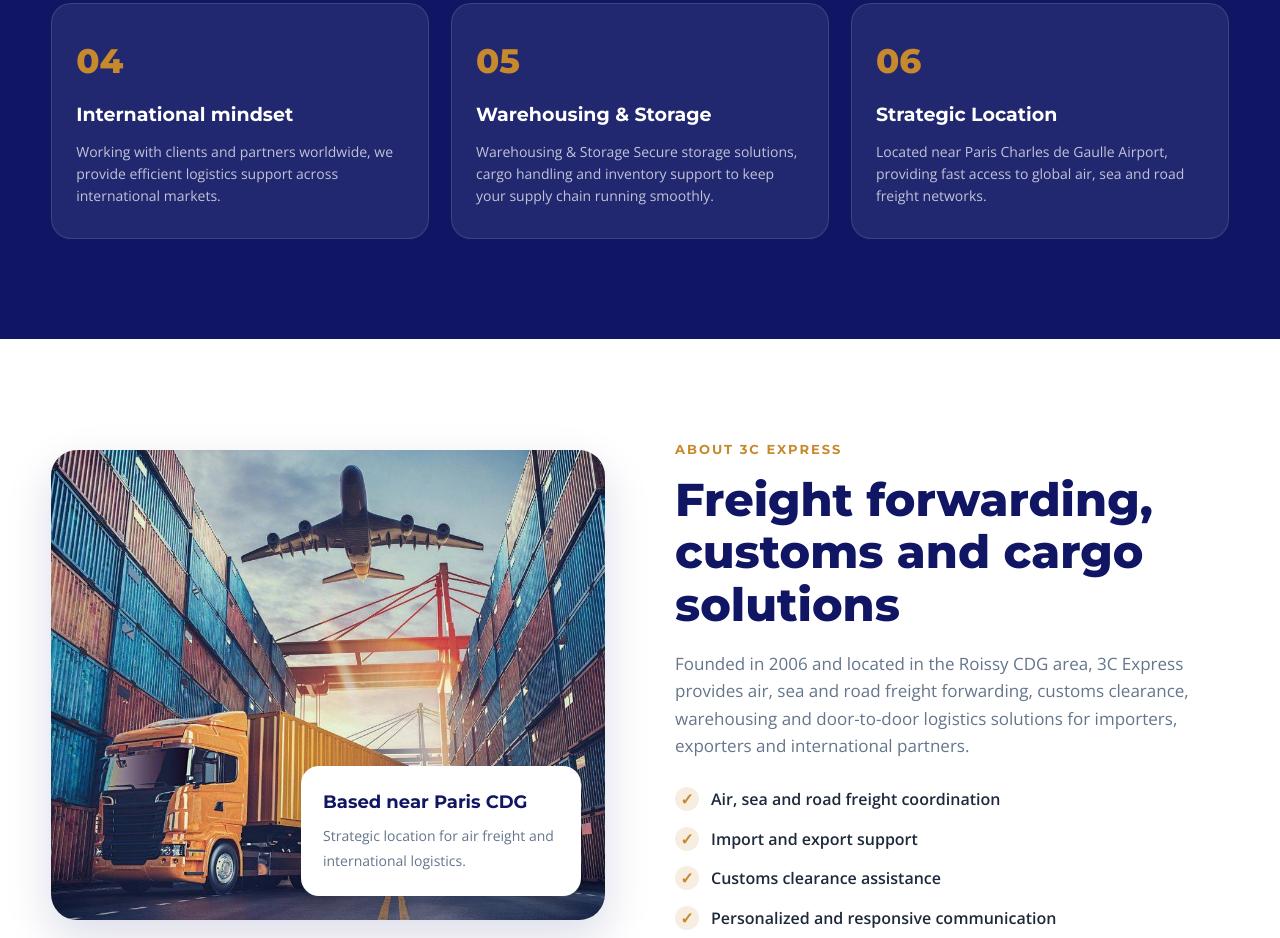
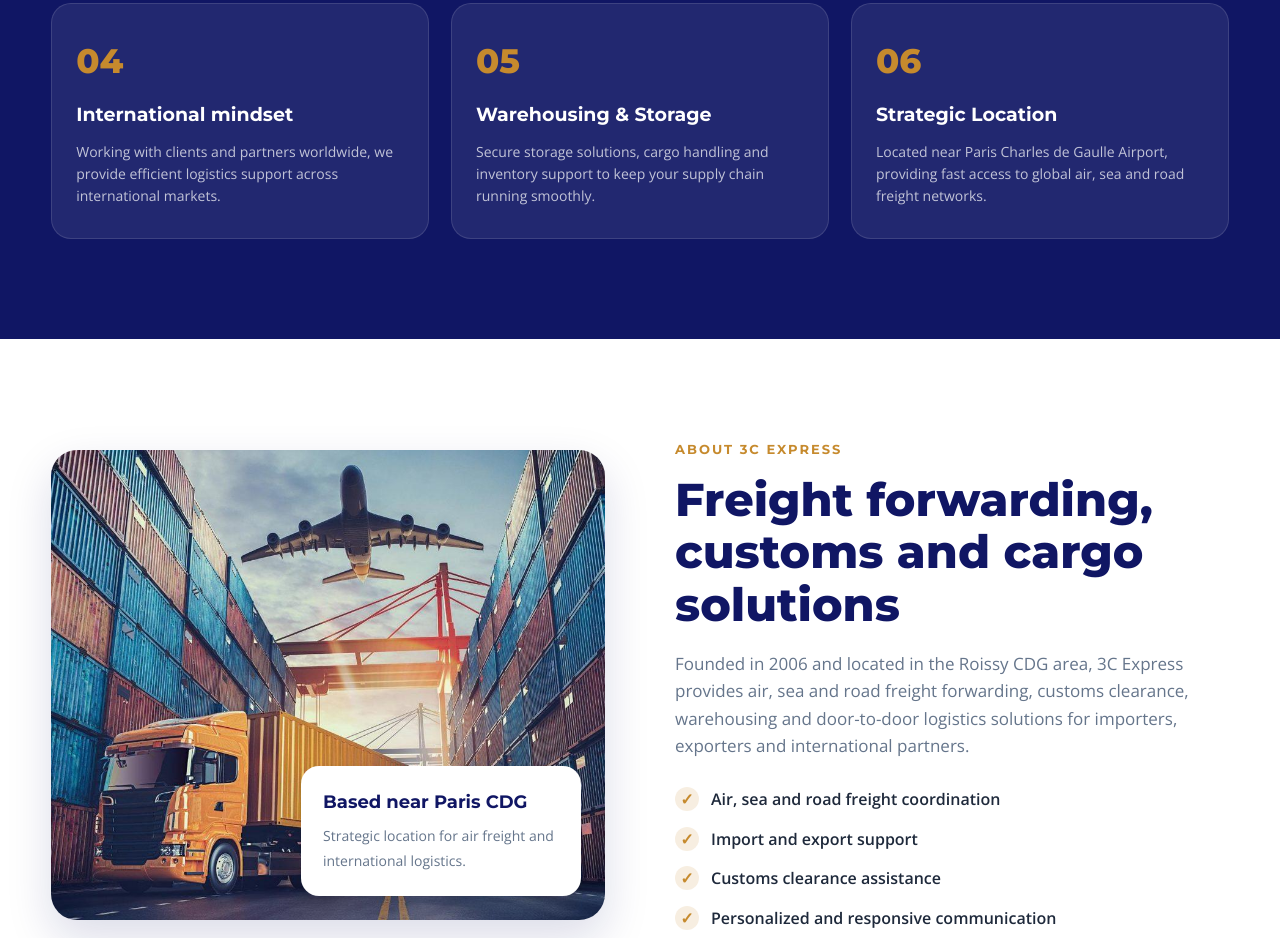
Before and after one commit to emkimad-code/3c-express, a plain HTML site: page index.html in a window 1280 px wide. Shown: the part 3222-4160 px from the top of the page. Drawn offline with nearby package versions, Linux system fonts and the light colour scheme.

Commit message:
Add files via upload

```diff
--- a/index.html
+++ b/index.html
@@ -170,9 +170,7 @@
 <div class="why-card">
   <span>05</span>
   <h3>Warehousing & Storage</h3>
-  <p>Warehousing & Storage
-
-Secure storage solutions, cargo handling and inventory support to keep your supply chain running smoothly.</p>
+  <p>Secure storage solutions, cargo handling and inventory support to keep your supply chain running smoothly.</p>
 </div>
 <div class="why-card">
   <span>06</span>
```
